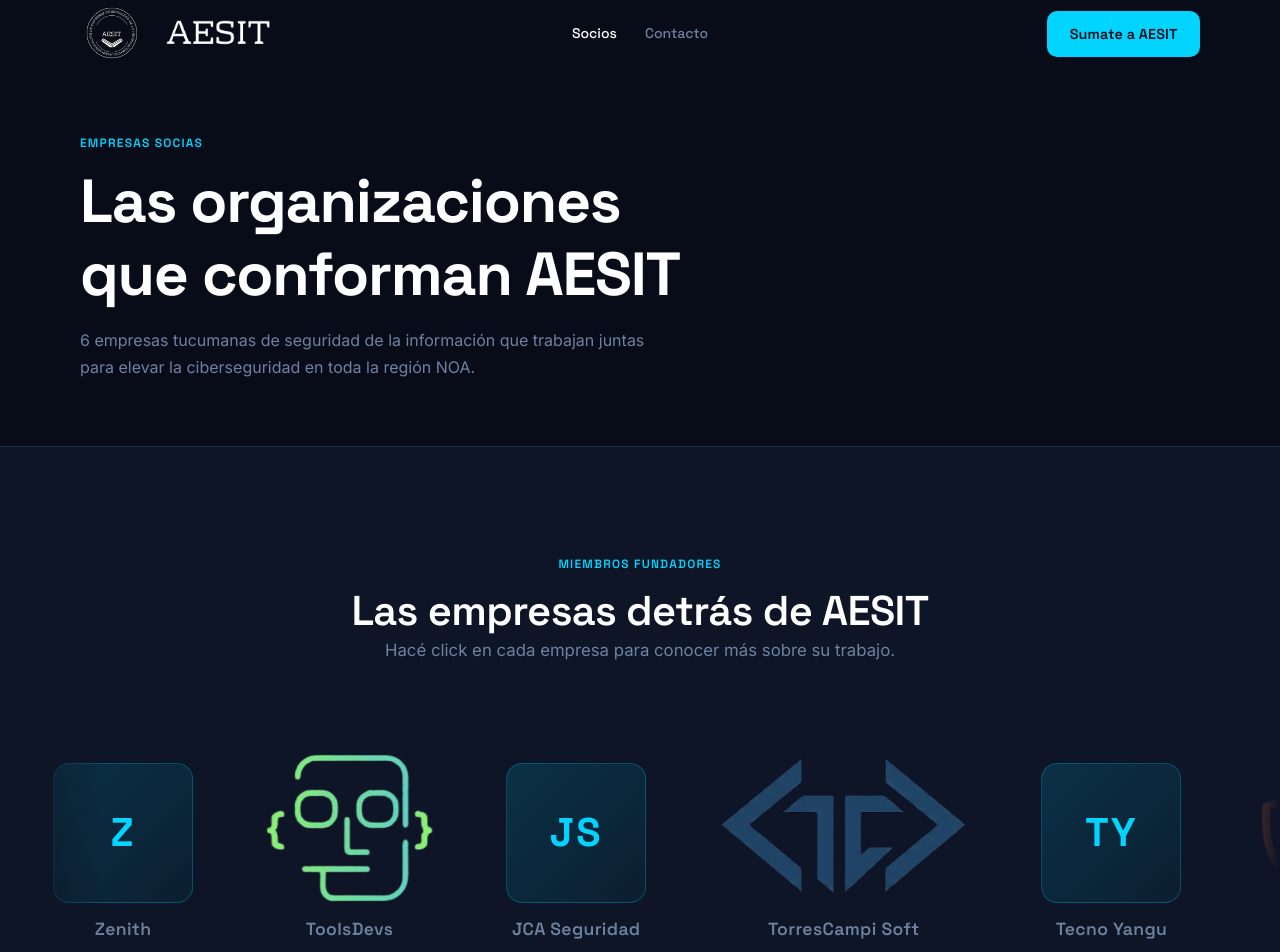
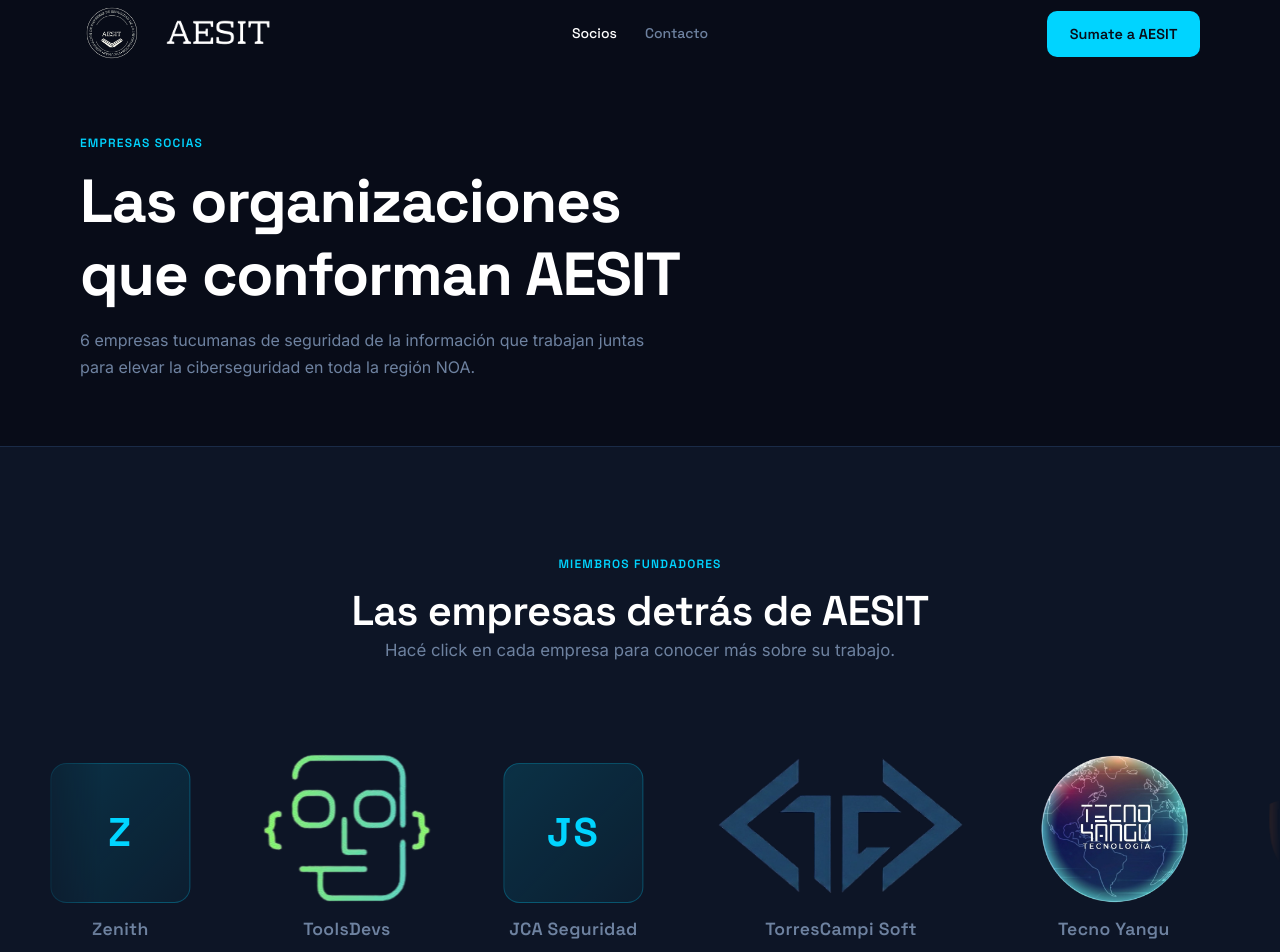
Before and after one commit to devbytorrescampi/landing-aesit, a Next.js app: page /socios in a window 1280 px wide. Shown: the top 952 px of the page. Built offline with nearby package versions, Linux system fonts and the light colour scheme.

Commit message:
feat: agregar logo de Tecno Yangu al carrusel

```diff
--- a/components/InfiniteCarousel.tsx
+++ b/components/InfiniteCarousel.tsx
@@ -8,7 +8,7 @@
   { nombre: "ToolsDevs",        logo: "/empresas/toolsdevs.png",       url: "https://toolsdevs.com" },
   { nombre: "JCA Seguridad",    logo: null,                            url: "https://jcaseguridad.com.ar" },
   { nombre: "TorresCampi Soft", logo: "/empresas/torrescampisoft.png", url: "https://torrescampisoft.com" },
-  { nombre: "Tecno Yangu",      logo: null,                            url: "https://tecnoyangu.com.ar" },
+  { nombre: "Tecno Yangu",      logo: "/empresas/tecno-yangu.png",     url: "https://tecnoyangu.com.ar" },
 ];
 
 function LogoPlaceholder({ nombre }: { nombre: string }) {
```
Also changed, not shown: public/empresas/tecno-yangu.png (added).
